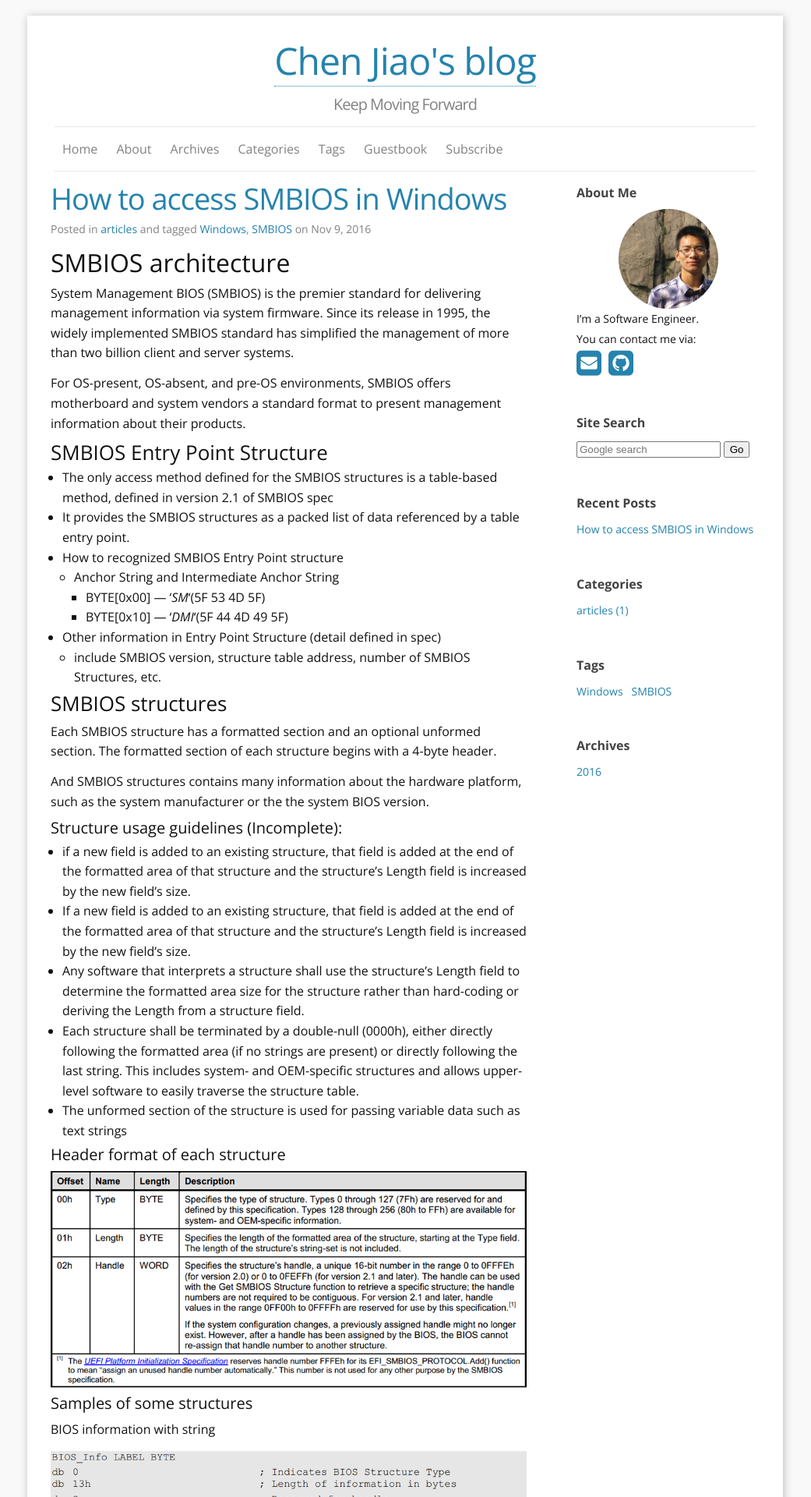
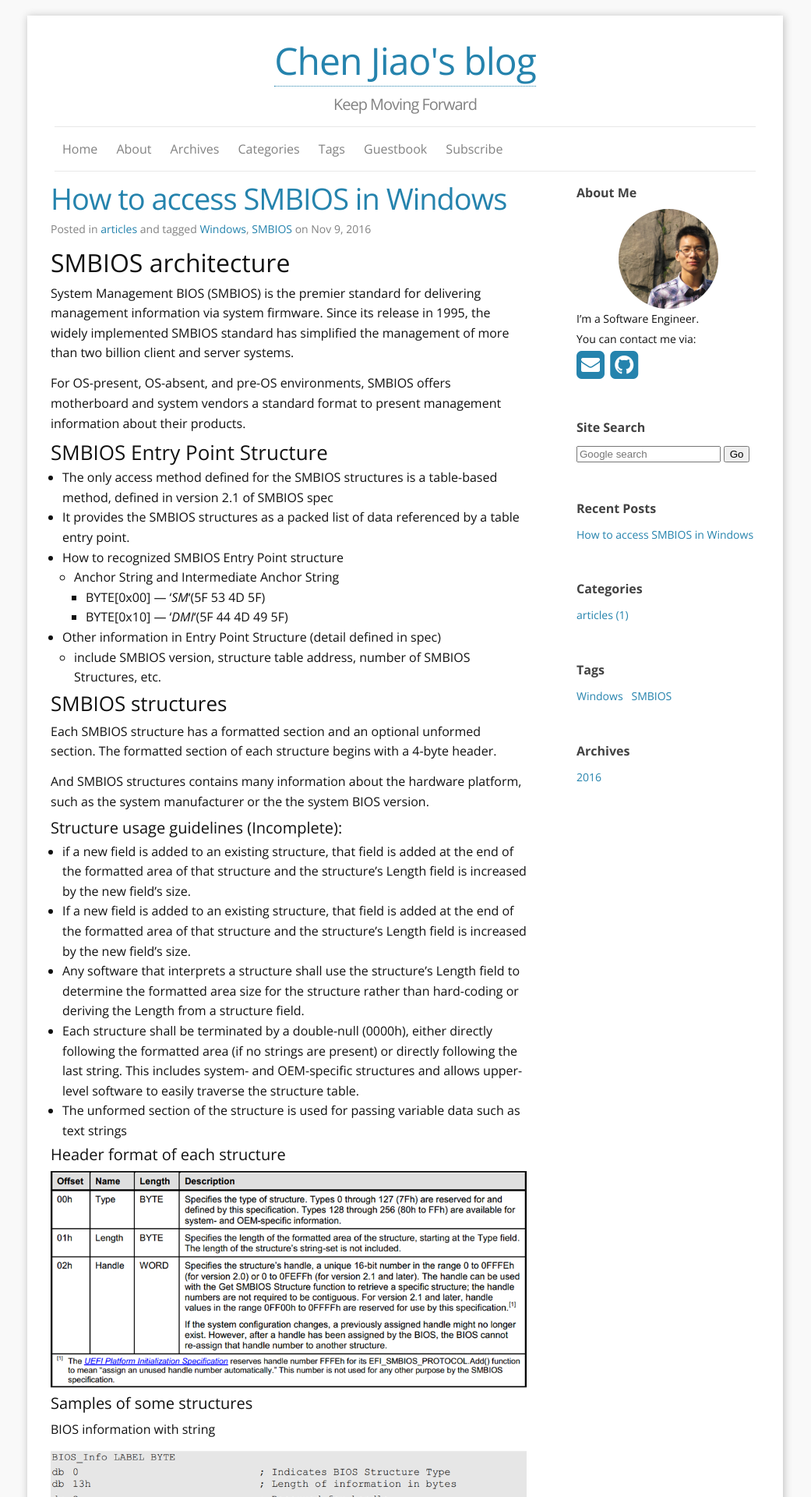
Before and after one commit to chen-jiao/chen-jiao.github.io, a Jekyll site: the page built from index.html, in a window 1280 px wide. Shown: the top 1920 px of the page at 78% size, without its empty margins (120-1161 px from the left). Built offline with Jekyll 4.4.1, drawn with Linux system fonts in a browser that asks for light colours; nearby versions of some CDN libraries; the list of posts is cut into pages by our own code.

Commit message:
rollback Aboutme.html setting followed by Freshmen21.
Signed-off-by: jiao.chen <jiao.chen@outlook.com>

```diff
--- a/_includes/Aboutme.html
+++ b/_includes/Aboutme.html
@@ -9,25 +9,13 @@
   You can contact me via: <br />
 
   {% if site.email != empty %}
-	<a href="mailto:{{site.email}}" title="mailto: {{site.email}}">
-		<span class="fa-stack fa-lg">
-			<i class="fa fa-envelope-square fa-2x"></i>
-		</span>
-	</a>
+  <a href="mailto:{{site.email}}" title="mailto: {{site.email}}"><i class="fa fa-envelope-square fa-3x"></i></a>&nbsp;
   {% endif %}
   {% if site.github_username != empty %}
-	<a href="https://github.com/{{site.github_username}}" title="GithubID: {{site.github_username}}">
-		<span class="fa-stack fa-lg">
-			<i class="fa fa-github-square fa-2x"></i>
-		</span>
-	</a>
+  <a href="https://github.com/{{site.github_username}}" title="GithubID: {{site.github_username}}"><i class="fa fa-github-square fa-3x"></i></a>&nbsp;
   {% endif %}
   {% if site.twitter_username != empty %}
-	<a href="https://twitter.com/{{site.twitter_username}}" title="TwitterID: {{site.twitter_username}}">
-		<span class="fa-stack fa-lg">
-			<i class="fa fa-twitter-square fa-2x"></i>
-		</span>
-	</a>
+  <a href="https://twitter.com/{{site.twitter_username}}" title="TwitterID: {{site.twitter_username}}"><i class="fa fa-twitter-square fa-3x"></i></a>
   {% endif %}
 
   {% endif %}
```
Lines whose indentation alone changed are shown as unchanged.
